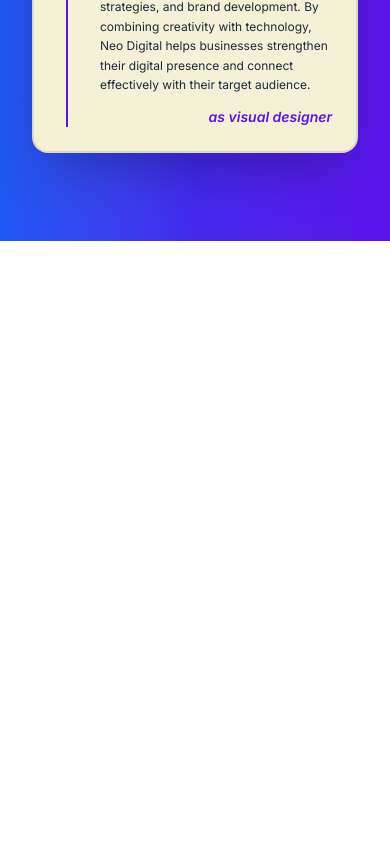
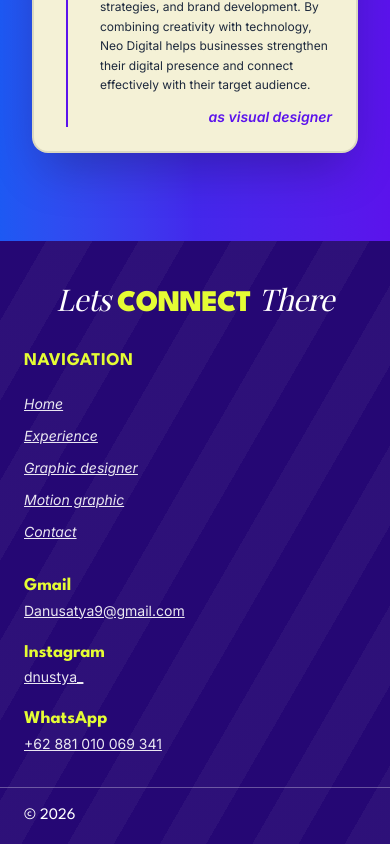
Before and after one commit to RayhanDev9/portfolio-danu, a React (Vite) app: page /portfolio-danu/experience in a window 390 px wide. Shown: the part 1173-2017 px from the top of the page. Before the commit the page ends 1414 px from the top, so only its background shows below. Built offline with nearby package versions, Linux system fonts and the light colour scheme; a web font is replaced by a local one.

Commit message:
feat(footer): implement responsive footer with navigation, contact, and profile photo

```diff
--- /dev/null
+++ b/src/components/layout/Footer.tsx
@@ -0,0 +1,112 @@
+import { Link } from "react-router-dom";
+
+const navLinks = [
+  { label: "Home", href: "/" },
+  { label: "Experience", href: "/experience" },
+  { label: "Graphic designer", href: "/graphic-design" },
+  { label: "Motion graphic", href: "/motion-graphic" },
+  { label: "Contact", href: "/contact" },
+];
+
+const contactList = [
+  {
+    label: "Gmail",
+    value: "Danusatya9@gmail.com",
+    href: "mailto:Danusatya9@gmail.com",
+  },
+  {
+    label: "Instagram",
+    value: "dnustya_",
+    href: "https://instagram.com/dnustya_",
+  },
+  {
+    label: "WhatsApp",
+    value: "+62 881 010 069 341",
+    href: "https://wa.me/62881010069341",
+  },
+];
+
+export default function Footer() {
+  return (
+    <footer
+      id="footer"
+      className="relative w-full bg-[#250774] text-white overflow-hidden font-sans select-none"
+      style={{
+        backgroundImage:
+          "repeating-linear-gradient(120deg, transparent, transparent 40px, rgba(255,255,255,0.04) 40px, rgba(255,255,255,0.04) 80px)",
+      }}
+    >
+      {/* Judul "Lets CONNECT There" */}
+      <div className="w-full text-center pt-10 sm:pt-14 pb-6 sm:pb-8 px-4">
+        <h2 className="font-spartan tracking-tight leading-tight text-3xl sm:text-5xl md:text-6xl lg:text-7xl">
+          <span className="font-playfair italic font-normal text-white">
+            Lets{" "}
+          </span>
+          <span className="font-black text-[#e5fc34]">CONNECT </span>
+          <span className="font-playfair italic font-normal text-white">
+            There
+          </span>
+        </h2>
+      </div>
+
+      {/* Grid 3 Kolom */}
+      <div className="relative w-full max-w-6xl mx-auto px-6 sm:px-10 lg:px-16 pb-8 sm:pb-12">
+        <div className="grid grid-cols-1 md:grid-cols-2 lg:grid-cols-3 gap-8 md:gap-10 lg:gap-6">
+          {/* Kolom 1: NAVIGATION */}
+          <div>
+            <h3 className="font-spartan font-bold text-lg sm:text-xl text-[#e5fc34] mb-4 tracking-wide uppercase">
+              Navigation
+            </h3>
+            <ul className="flex flex-col gap-2 sm:gap-2.5">
+              {navLinks.map((link) => (
+                <li key={link.href}>
+                  <Link
+                    to={link.href}
+                    className="font-sans italic underline text-white/90 text-sm sm:text-base hover:text-[#e5fc34] transition-colors duration-200"
+                  >
+                    {link.label}
+                  </Link>
+                </li>
+              ))}
+            </ul>
+          </div>
+
+          {/* Kolom 2: Kontak */}
+          <div className="flex flex-col gap-5 sm:gap-6">
+            {contactList.map((item) => (
+              <div key={item.label}>
+                <h3 className="font-spartan font-bold text-lg sm:text-xl text-[#e5fc34] leading-tight">
+                  {item.label}
+                </h3>
+                <a
+                  href={item.href}
+                  target="_blank"
+                  rel="noreferrer"
+                  className="font-sans text-sm sm:text-base text-white/90 underline hover:text-[#e5fc34] transition-colors duration-200 break-all"
+                >
+                  {item.value}
+                </a>
+              </div>
+            ))}
+          </div>
+
+          {/* Kolom 3: Foto Danu — hanya tampil di desktop (lg+) */}
+          <div className="hidden lg:flex items-end justify-center lg:justify-end">
+            <img
+              src={`${import.meta.env.BASE_URL}img/profile/danu-jas.png`}
+              alt="Danu"
+              className="h-64 xl:h-80 object-contain object-bottom drop-shadow-2xl"
+            />
+          </div>
+        </div>
+      </div>
+
+      {/* Garis Pemisah + Copyright */}
+      <div className="w-full border-t border-white/30 px-6 sm:px-10 lg:px-16 py-4 sm:py-5">
+        <p className="font-spartan text-base sm:text-lg text-white font-normal">
+          © 2026
+        </p>
+      </div>
+    </footer>
+  );
+}
--- a/src/pages/RootLayout.tsx
+++ b/src/pages/RootLayout.tsx
@@ -1,5 +1,11 @@
 import { Outlet } from "react-router-dom";
+import Footer from "../components/layout/Footer";
 
 export default function RootLayout() {
-  return <Outlet />;
+  return (
+    <>
+      <Outlet />
+      <Footer />
+    </>
+  );
 }
--- a/src/pages/sections/Experience/components/ExperienceDetailCard.tsx
+++ b/src/pages/sections/Experience/components/ExperienceDetailCard.tsx
@@ -3,6 +3,7 @@
 interface ExperienceDetailCardProps {
   item: ExperienceDetailItem;
 }
+
 
 export default function ExperienceDetailCard({
   item,
--- a/src/pages/sections/Experience/components/ExperienceTimelineOverview.tsx
+++ b/src/pages/sections/Experience/components/ExperienceTimelineOverview.tsx
@@ -64,7 +64,9 @@
                           .nextElementSibling as HTMLElement;
                         if (sibling) sibling.style.display = "block";
                       }}
+
                     />
+
                     <span
                       className="font-bold text-white text-sm"
                       style={{ display: "none" }}
--- a/src/pages/sections/Experience/data/experienceData.ts
+++ b/src/pages/sections/Experience/data/experienceData.ts
@@ -5,6 +5,15 @@
   logo: string;
   companyName: string;
   position: "top" | "bottom"; // Menentukan logo di atas atau di bawah garis horizontal
+}
+
+export interface TimeLineOverviemItem {
+  id: string;
+  year: string;
+  peroid: string;
+  logo: string;
+  companyName: string;
+  postion: "top" | "bottom";
 }
 
 export interface ExperienceDetailItem {
--- a/src/pages/sections/Home/components/SoftwareBanner.tsx
+++ b/src/pages/sections/Home/components/SoftwareBanner.tsx
@@ -37,7 +37,8 @@
                 onError={(e) => {
                   /* Fallback ke teks jika gambar tidak ada */
                   e.currentTarget.style.display = "none";
-                  const span = e.currentTarget.nextElementSibling as HTMLElement;
+                  const span = e.currentTarget
+                    .nextElementSibling as HTMLElement;
                   if (span) span.style.display = "flex";
                 }}
               />
--- a/src/pages/sections/Home/data/homeData.ts
+++ b/src/pages/sections/Home/data/homeData.ts
@@ -6,6 +6,8 @@
   text: string;
   isCanva: boolean;
 }
+
+
 
 export interface PortfolioCategory {
   id: string;
@@ -57,6 +59,7 @@
   },
 ];
 
+
 export const portfolioCategories: PortfolioCategory[] = [
   {
     id: "experience",
```
Also changed, not shown: 1 other file (tests, documents, lock files or other folders).
